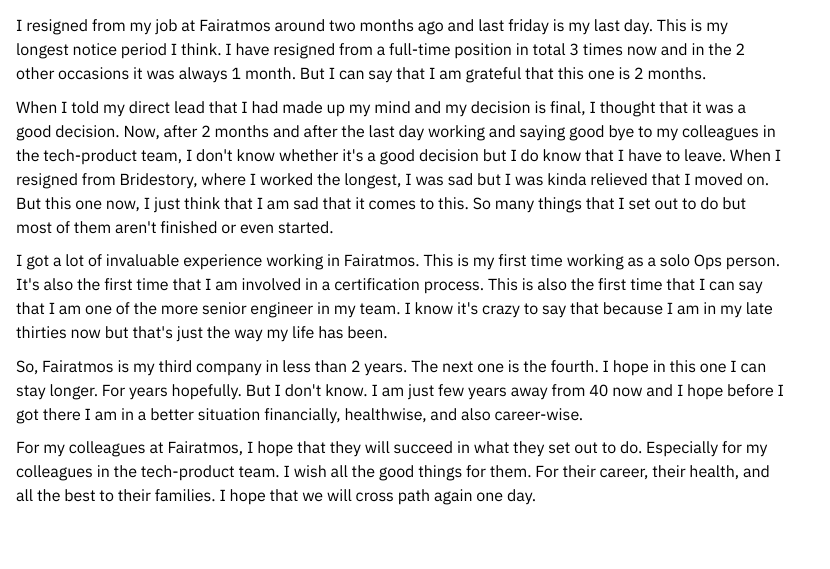
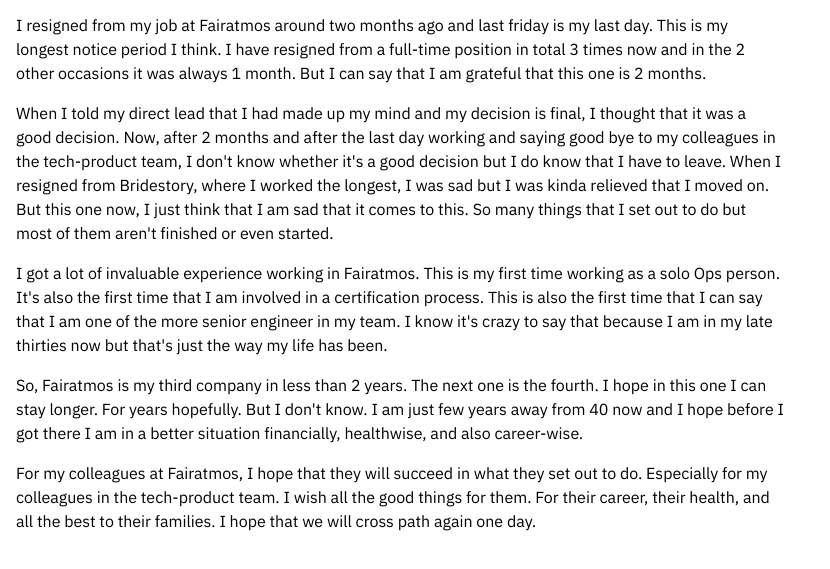
Before and after one commit to rizaldim/personal-site, an Eleventy site: page content/posts/resign-from-fairatmos.md in a window 1280 px wide. Shown: the part 67-636 px from the top of the page, without its empty margins (0-830 px from the left). Built offline with nearby package versions, Linux system fonts and the light colour scheme; Eleventy itself is replaced by a stand-in of ours; files that its build step writes are made by us from their sources.

Commit message:
Increase paragraph margin

```diff
--- a/_includes/style.css
+++ b/_includes/style.css
@@ -18,5 +18,5 @@
 }
 
 p + p {
-	margin-top: .6em;
+	margin-top: 1em;
 }
```
Also changed, not shown: 1 other file.
